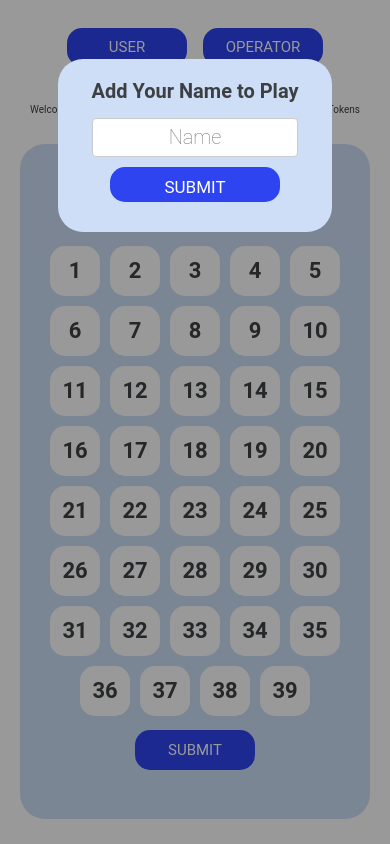
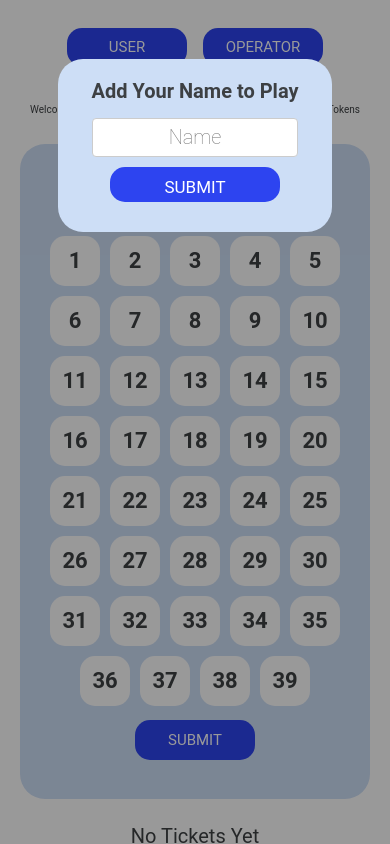
Before and after one commit to horger89/lottery-app, a React (Create React App) app: page / in a window 390 px wide. Shown: the top 844 px of the page. Built offline with nearby package versions, Linux system fonts and the light colour scheme; the HTML template or start-up script is replaced by a standard one.

Commit message:
worked on css

```diff
--- a/src/components/Play.css
+++ b/src/components/Play.css
@@ -103,7 +103,7 @@
 
 @media only screen and (max-width: 768px) {
   .container {
-    height: 660px;
+    height: 640px;
     padding-top: 15px;
   }
 
```
